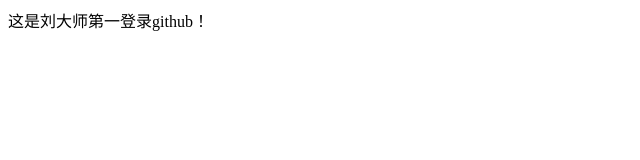
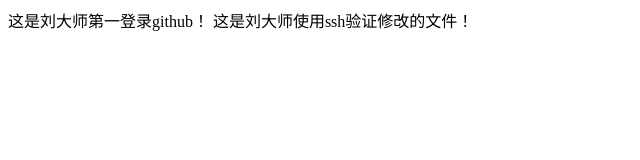
Before and after one commit to MasterLiuu/MasterLiu, a plain HTML site: page index.html in a window 1280 px wide. Shown: the whole page, without its empty margins (0-640 px from the left). Drawn offline with Linux system fonts and the light colour scheme.

Commit message:
使用了shh

```diff
--- a/index.html
+++ b/index.html
@@ -7,6 +7,7 @@
 <body>
     <div>
         这是刘大师第一登录github！
+        这是刘大师使用ssh验证修改的文件！
     </div>
 </body>
 </html>
```
